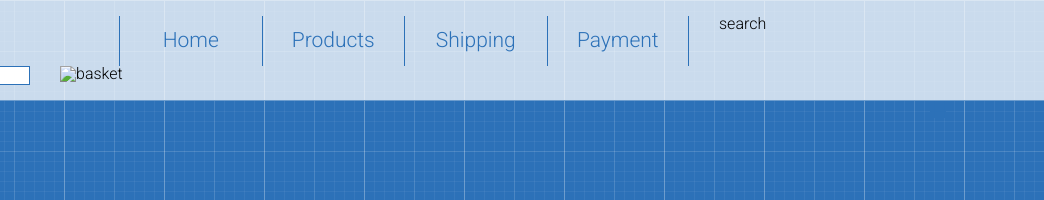
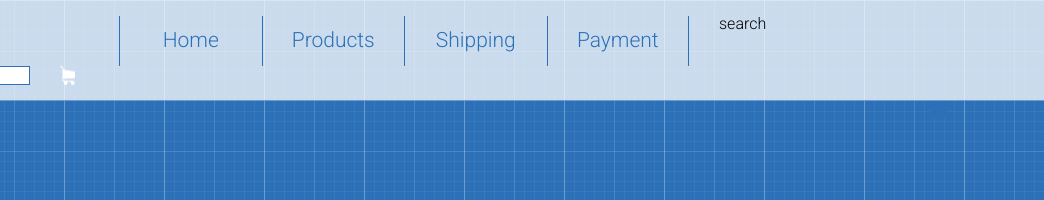
Before and after one commit to Mitand1977/shop-project, a plain HTML site: page index.html in a window 1280 px wide. Shown: the top 200 px of the page, 236-1280 px from the left. Drawn offline with Linux system fonts and the light colour scheme.

Commit message:
add basket.png in folder images

```diff
--- a/index.html
+++ b/index.html
@@ -48,7 +48,7 @@
                     <input class="search" type="search" value="search" placeholder="search">
                     <button class="button" type="submit"></button>
                 </form>
-                <img src="basket.png" alt="basket">
+                <img src="images/basket.png" alt="basket">
             </div>
 
         </div>
```
Also changed, not shown: images/basket.png (added).
